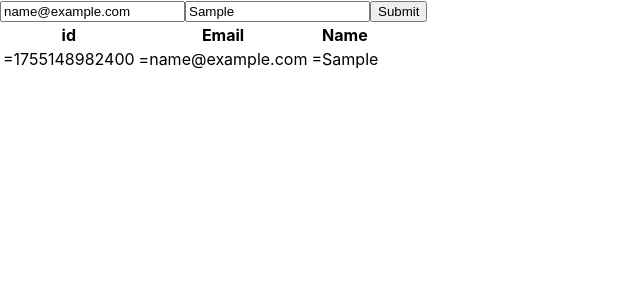
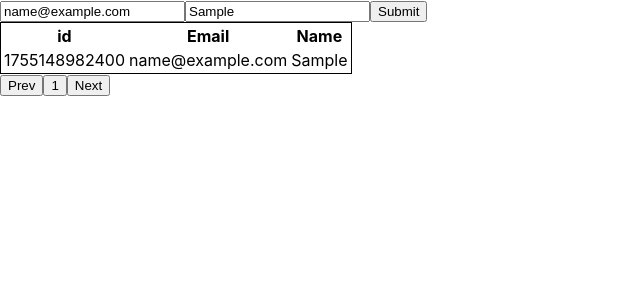
Before and after one commit to SureshRajpoot143/React, a React (Create React App) app in the folder Ariel/ariel/: page / in a window 1280 px wide. Both pictures are taken after typing "name@example.com", "Sample" into the empty fields and a click on the input 398 px from the left and 11 px from the top of the page. Shown: the top 300 px of the page, without its empty margins (0-640 px from the left). Built offline with nearby package versions, Linux system fonts and the light colour scheme.

Commit message:
Add Pagination component and enhance Table component to manage user data display

```diff
--- /dev/null
+++ b/Ariel/ariel/src/Pagination.jsx
@@ -0,0 +1,51 @@
+import { useEffect, useState } from "react"
+
+
+  function Pagination({users,send_data}){
+    const len = users.length;
+    const [rows_per_page,setRows_per_page] = useState(5);
+    const[page,Setpage] = useState(1);
+      const l_row = page * rows_per_page
+      const f_row  = l_row - rows_per_page;
+    const users_data = users.slice(f_row,l_row);
+    const [num_of_pages,setNum_of_pages] = useState(Math.ceil(len/rows_per_page));
+    useEffect(()=>{
+    send_data({"rows_per_page":rows_per_page,"page":page,"l_row":l_row,"f_row":f_row,"users_data":users_data,"numb_of_page":num_of_pages})
+
+    },[users])
+
+    const decrease =()=>{
+                // if(page > 1 ){
+                //     Setpage(page - 1 )
+                // }
+
+                page == 1 ? Setpage(1) : Setpage(prev => prev - 1)
+    }
+    const increase = ()=>{
+          page === num_of_pages ? Setpage(num_of_pages) : Setpage(prev => prev + 1)
+    }
+
+    useEffect(()=>{
+        setNum_of_pages(Math.ceil(len/rows_per_page));
+    },[len,rows_per_page])
+
+    return(
+      <div>
+        <button onClick={decrease}>
+                Prev
+        </button>
+        {Array.from({length: num_of_pages}, (_, i) => (
+          <button key={i} onClick={() => Setpage(i + 1)}>
+            {i + 1}
+          </button>
+        ))}
+        <button onClick={increase}>
+            Next
+        </button>
+
+
+      </div>
+    );
+  }
+
+ export default Pagination;
--- a/Ariel/ariel/src/Rbmi.jsx
+++ b/Ariel/ariel/src/Rbmi.jsx
@@ -1,5 +1,6 @@
-import { useState } from "react";
+import { useEffect, useState } from "react";
 import Table from './Table.jsx'
+
 
 
 
@@ -116,6 +117,11 @@ const handleSubmit=(e)=>{
     // const Increase=()=>{
 
         }
+        useEffect(()=>{
+            console.log("from useEffect");
+
+        },[users])
+        console.log("from App");
     return (
 
         <>
--- a/Ariel/ariel/src/Table.jsx
+++ b/Ariel/ariel/src/Table.jsx
@@ -1,29 +1,57 @@
-function Table({users}){
+import { useState ,useEffect, use} from "react";
+import Pagination from "./Pagination";
+function Table({ users }) {
+
+    const [p_data, setP_data] = useState([])
 
 
-    return(
+    const send_data =(data)=>{
+        setP_data(data)
+    }
+
+
+
+    // const send_data = (data) => {
+    //     setP_data(data)
+    //     console.log(p_data);
+    // }
+
+    const styles = {
+        "border": "solid 1px black"
+    }
+
+
+    useEffect(()=>{
+        setP_data({...p_data,["user_data"]:0})
+},[])
+
+    return (
         <div>
-            <table>
+            <>
+                {p_data["users_data"] && (
+                    <table style={styles}>
                         <thead>
-                 <th> id</th>
-                    <th> Email</th>
-                    <th> Name</th>
+                            <tr>
+                                <th>id</th>
+                                <th>Email</th>
+                                <th>Name</th>
+                            </tr>
                         </thead>
                         <tbody>
-                    {users.map((user)=>(
+                            {p_data["users_data"].map((user) => (
                                 <tr key={user.id}>
-                            <td>={user.id}</td>
-                            <td>={user.email}</td>
-                               <td>={user.name}</td>
-
+                                    <td>{user.id}</td>
+                                    <td>{user.email}</td>
+                                    <td>{user.name}</td>
                                 </tr>
-
-                    )
-                    )}
+                            ))}
                         </tbody>
                     </table>
+                )}
+                <Pagination users={users} send_data={send_data} />
+            </>
         </div>
 
     );
 }
-export default Table;
+export default Table
```
Lines whose indentation alone changed are shown as unchanged.
